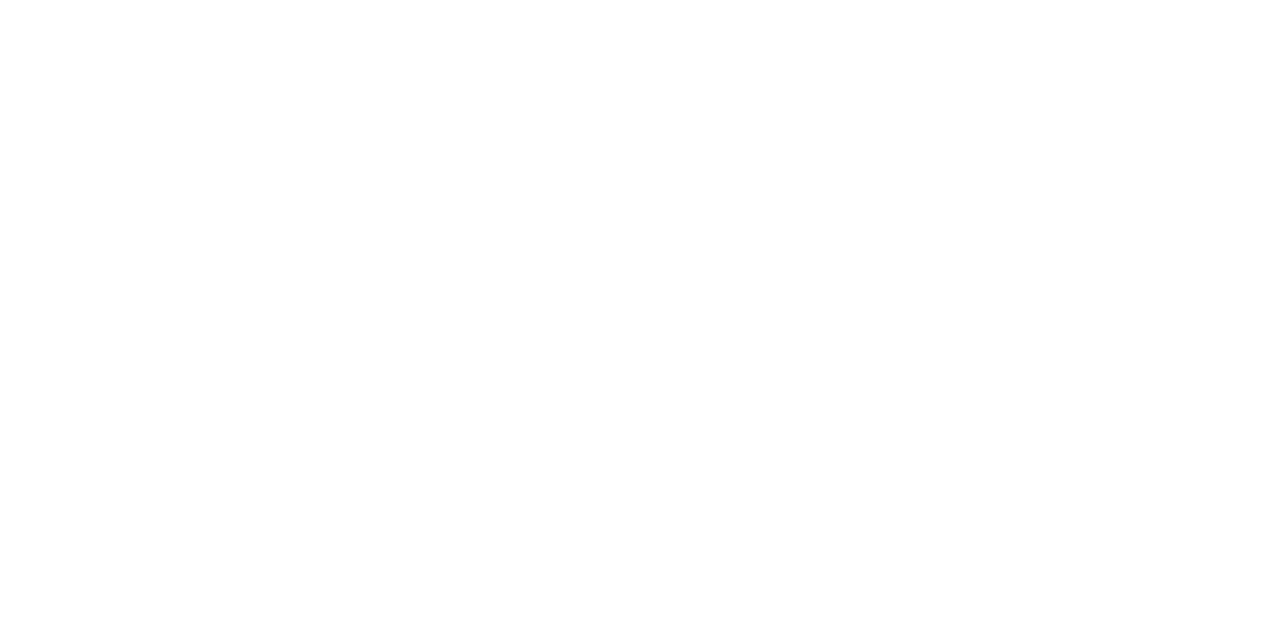
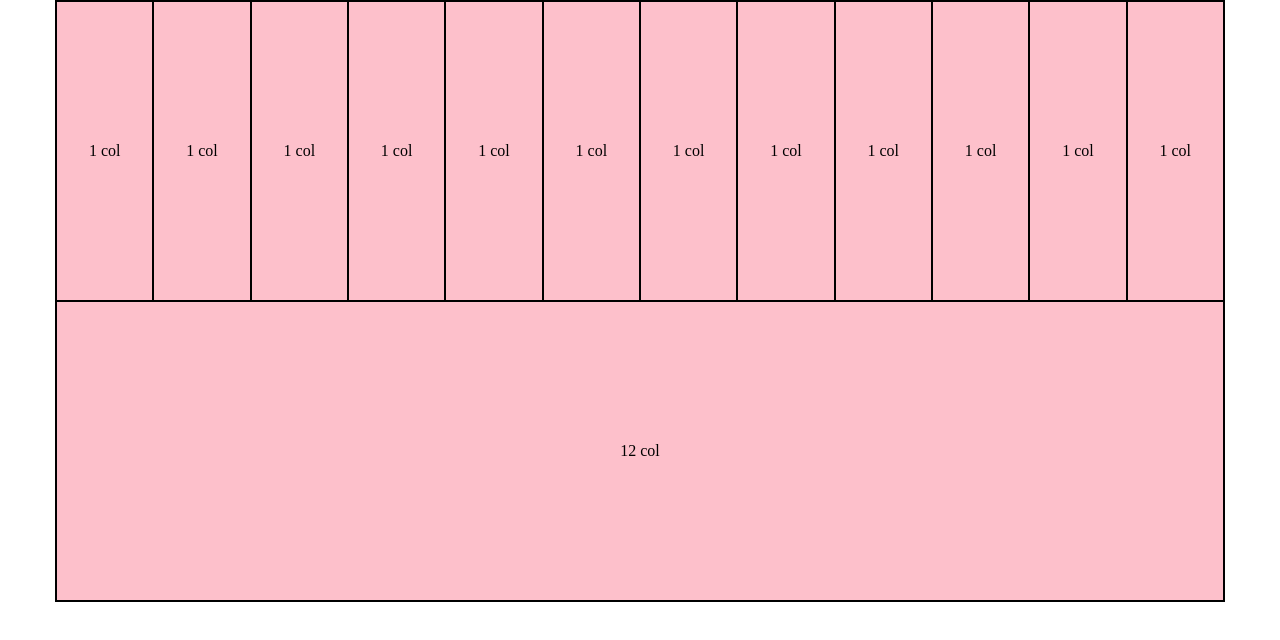
Before and after one commit to AAgozzino/html-css-12bool, a plain HTML site: page index.html in a window 1280 px wide. Drawn offline with Linux system fonts and the light colour scheme.

Commit message:
Row 1 row 2

```diff
--- /dev/null
+++ b/css/12-bool.css
@@ -0,0 +1,51 @@
+[class*='col-']{
+  float: left;
+}
+
+.container{
+  max-width: 1170px;
+  margin: 0 auto;
+}
+
+.container::after{
+  content: '';
+  display: table;
+  clear: both;
+}
+
+.col-1{
+  width: calc(100% / 12);
+}
+.col-2{
+  width: calc(100% / 6);
+}
+.col-3{
+  width: calc(100% / 4);
+}
+.col-4{
+  width: calc(100% / 3);
+}
+.col-5{
+  width: calc((100% /12)*5);
+}
+.col-6{
+  width: 50%;
+}
+.col-7{
+  width: calc((100% / 12)*7);
+}
+.col-8{
+  width: calc((100% / 12)*8);
+}
+.col-9{
+  width: calc((100% / 12)*9);
+}
+.col-10{
+  width: calc((100% / 12)*10);
+}
+.col-11{
+  width: calc((100% / 12)*11);
+}
+.col-12{
+width: 100%;
+}
--- a/css/style.css
+++ b/css/style.css
@@ -0,0 +1,27 @@
+*{
+  box-sizing: border-box;
+  margin: 0;
+  padding: 0;
+}
+
+.container, [class*='col-']{
+  border: 1px solid #000;
+}
+
+.row{
+  height: 300px;
+}
+
+[class*='col-']{
+  height: 100%;
+  background-color: #FDC0CB;
+  text-align: center;
+  position: relative;
+}
+
+[class*='col-'] > p{
+  position: absolute;
+  top: 50%;
+  left: 50%;
+  transform: translate(-50%, -50%);
+}
--- a/index.html
+++ b/index.html
@@ -2,10 +2,62 @@
 <html lang="en" dir="ltr">
   <head>
     <meta charset="utf-8">
+    <meta name="viewport" content="width=device-width, initial-scale=1.0">
+    <link rel="stylesheet" href="css/12-bool.css">
     <link rel="stylesheet" href="css/style.css">
     <title>12bool</title>
   </head>
+
   <body>
+    <div class="container">
+      <!-- riga 1 - 1 col -->
+      <div class="row">
+        <div class="col-1">
+          <p>1 col</p>
+        </div>
+        <div class="col-1">
+          <p>1 col</p>
+        </div>
+        <div class="col-1">
+          <p>1 col</p>
+        </div>
+        <div class="col-1">
+          <p>1 col</p>
+        </div>
+        <div class="col-1">
+          <p>1 col</p>
+        </div>
+        <div class="col-1">
+          <p>1 col</p>
+        </div>
+        <div class="col-1">
+          <p>1 col</p>
+        </div>
+        <div class="col-1">
+          <p>1 col</p>
+        </div>
+        <div class="col-1">
+          <p>1 col</p>
+        </div>
+        <div class="col-1">
+          <p>1 col</p>
+        </div>
+        <div class="col-1">
+          <p>1 col</p>
+        </div>
+        <div class="col-1">
+          <p>1 col</p>
+        </div>
+      </div>
+      <!-- /riga 1 - 1 col -->
 
+      <!-- riga 2 - 12 col -->
+      <div class="row">
+        <div class="col-12">
+          <p>12 col</p>
+        </div>
+      </div>
+      <!-- /riga 2 - 12 col -->
+    </div>
   </body>
 </html>
```
